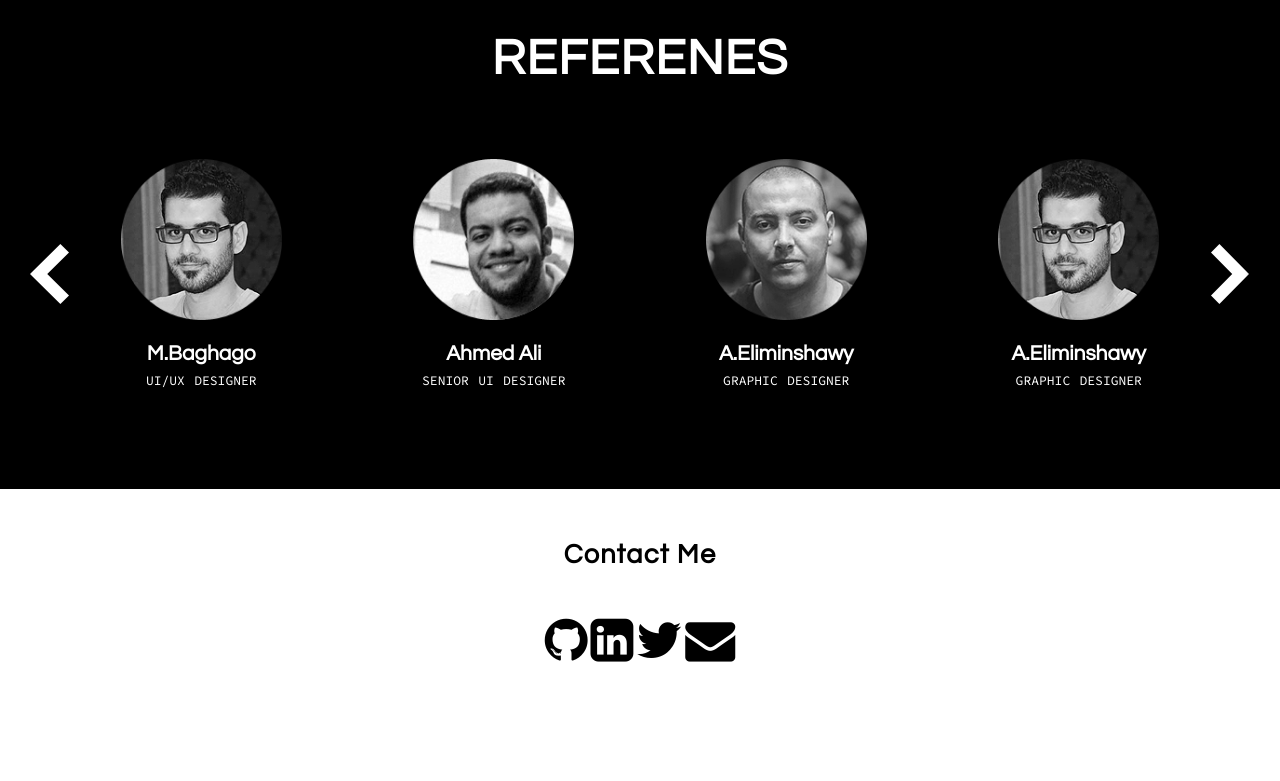
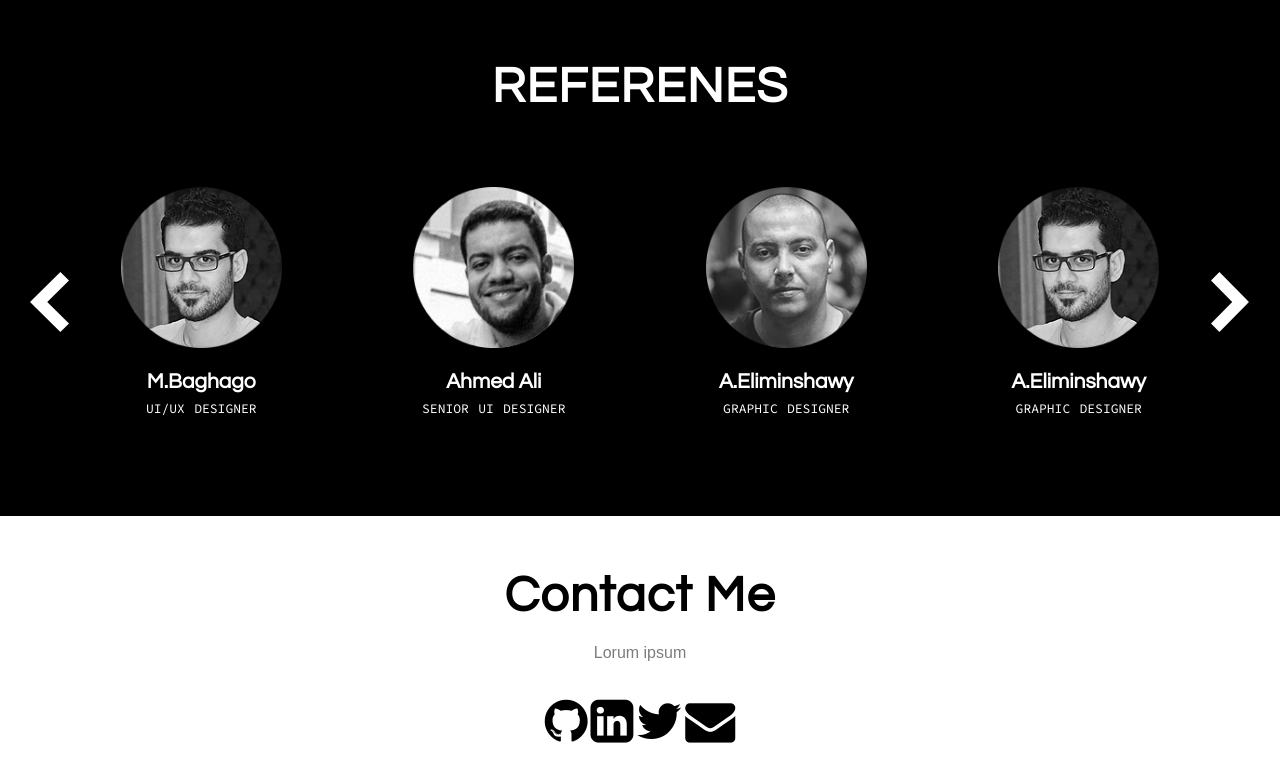
Before and after one commit to mehdi-nait/My-Portfolio, a plain HTML site: page index.html in a window 1280 px wide. Shown: the part 4287-5068 px from the top of the page. Before the commit the page ends 5002 px from the top, so only its background shows below. Drawn offline with nearby package versions, Linux system fonts and the light colour scheme.

Commit message:
more bugs fixed

```diff
--- a/css/style.css
+++ b/css/style.css
@@ -207,7 +207,7 @@ padding:6% 0;
 }
 .portfolio h3{
 color:#000;
-font-size:2.7em;
+font-size:5em;
 font-family:Century Gothic;
 letter-spacing:1.3px;
 font-weight:600;
@@ -487,7 +487,7 @@ padding:5em 0;
 }
 .contact h3 {
 color: #000;
-font-size: 2.7em;
+font-size: 5em;
 font-family: Century Gothic;
 margin-bottom: 14px;
 letter-spacing: 1.3px;
--- a/index.html
+++ b/index.html
@@ -545,7 +545,9 @@ Smartphone Compatible web template, free webdesigns for Nokia, Samsung, LG, Sony
 	 <div class="container" >
 		<div class="team-head">
 			<h3>Contact Me</h3>
-
+			<p style="text-align: center;">
+				Lorum ipsum
+			</p>
 			</div>
 			<br><br>
 			<div class="div_center">
```
